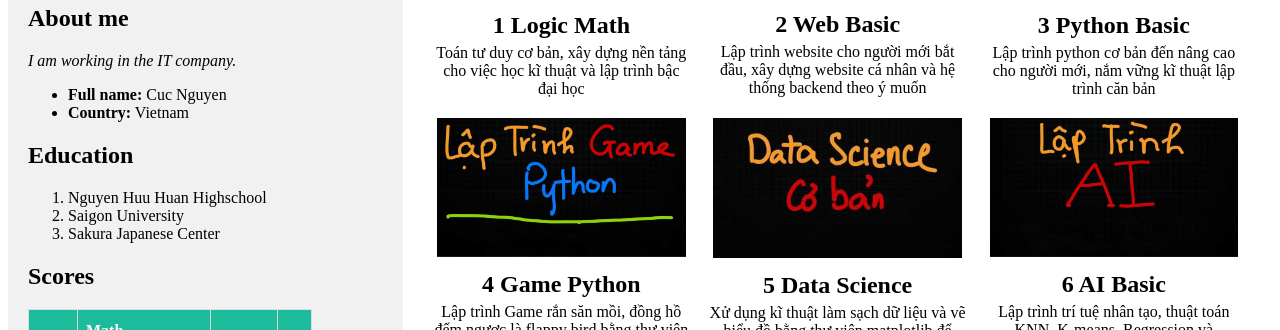
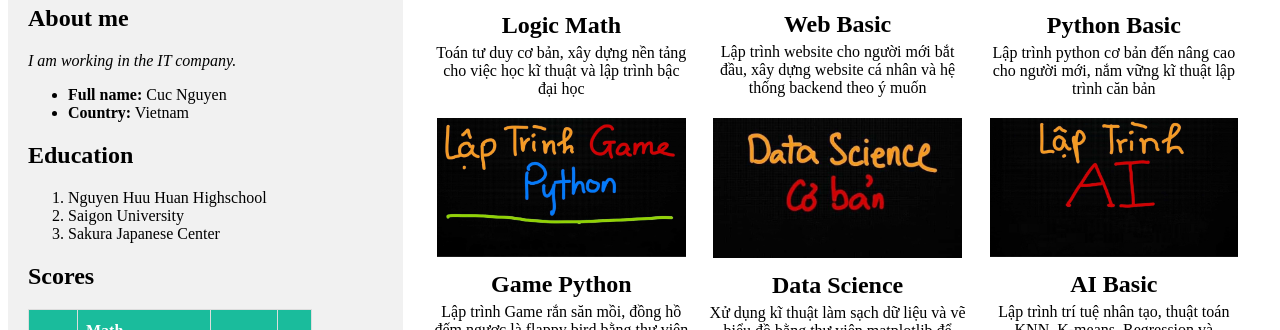
Before and after one commit to huongcucnguyen/Frontend, a plain HTML site: page html/index.html in a window 1280 px wide. Shown: the part 470-800 px from the top of the page. Drawn offline with Linux system fonts and the light colour scheme.

Commit message:
update course-title

```diff
--- a/html/index.html
+++ b/html/index.html
@@ -79,32 +79,32 @@
                 <div id="course_container">
                     <div class="course_item">
                         <img class="course_img" src="./images/logic.jpg" alt="Logic Math">
-                        <div class="course_title">1 Logic Math</div>
+                        <div class="course_title">Logic Math</div>
                         <div class="course_desc">Toán tư duy cơ bản, xây dựng nền tảng cho việc học kĩ thuật và lập trình bậc đại học</div>
                     </div>
                     <div class="course_item">
                         <img class="course_img" src="./images/web.jpg" alt="Web Basic">
-                        <div class="course_title">2 Web Basic</div>
+                        <div class="course_title">Web Basic</div>
                         <div class="course_desc">Lập trình website cho người mới bắt đầu, xây dựng website cá nhân và hệ thống backend theo ý muốn</div>
                     </div>
                     <div class="course_item">
                         <img class="course_img" src="./images/python.jpg" alt="Python Basic">
-                        <div class="course_title">3 Python Basic</div>
+                        <div class="course_title">Python Basic</div>
                         <div class="course_desc">Lập trình python cơ bản đến nâng cao cho người mới, nắm vững kĩ thuật lập trình căn bản</div>
                     </div>
                     <div class="course_item">
                         <img class="course_img" src="./images/game.jpg" alt="Logic Math">
-                        <div class="course_title">4 Game Python</div>
+                        <div class="course_title">Game Python</div>
                         <div class="course_desc">Lập trình Game rắn săn mồi, đồng hồ đếm ngược là flappy bird bằng thư viện đồ họa pygame</div>
                     </div>
                     <div class="course_item">
                         <img class="course_img" src="./images/data.jpg" alt="Logic Math">
-                        <div class="course_title">5 Data Science</div>
+                        <div class="course_title">Data Science</div>
                         <div class="course_desc">Xử dụng kĩ thuật làm sạch dữ liệu và vẽ biểu đồ bằng thư viện matplotlib để phân tích điểm thi đại học 2020</div>
                     </div>
                     <div class="course_item">
                         <img class="course_img" src="./images/ai.jpg" alt="Logic Math">
-                        <div class="course_title">6 AI Basic</div>
+                        <div class="course_title">AI Basic</div>
                         <div class="course_desc">Lập trình trí tuệ nhân tạo, thuật toán KNN, K-means, Regression và Gradient Descent, sử dụng toán cao cấp và ma trận cơ bản</div>
                     </div>
                 </div>
```
Also changed, not shown: html/images/screencapture-huongcucnguyen-github-io-Frontend-html-2021-11-20-20_08_06.png (added).
